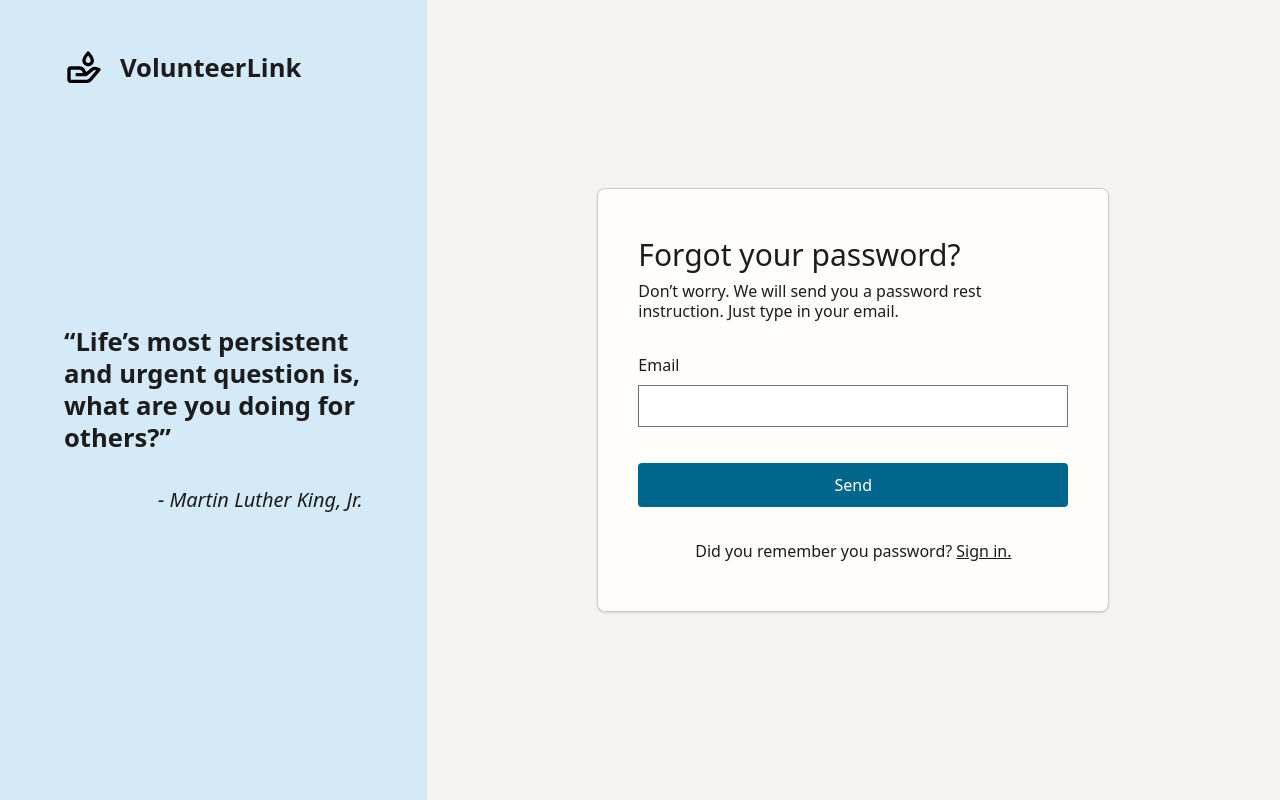
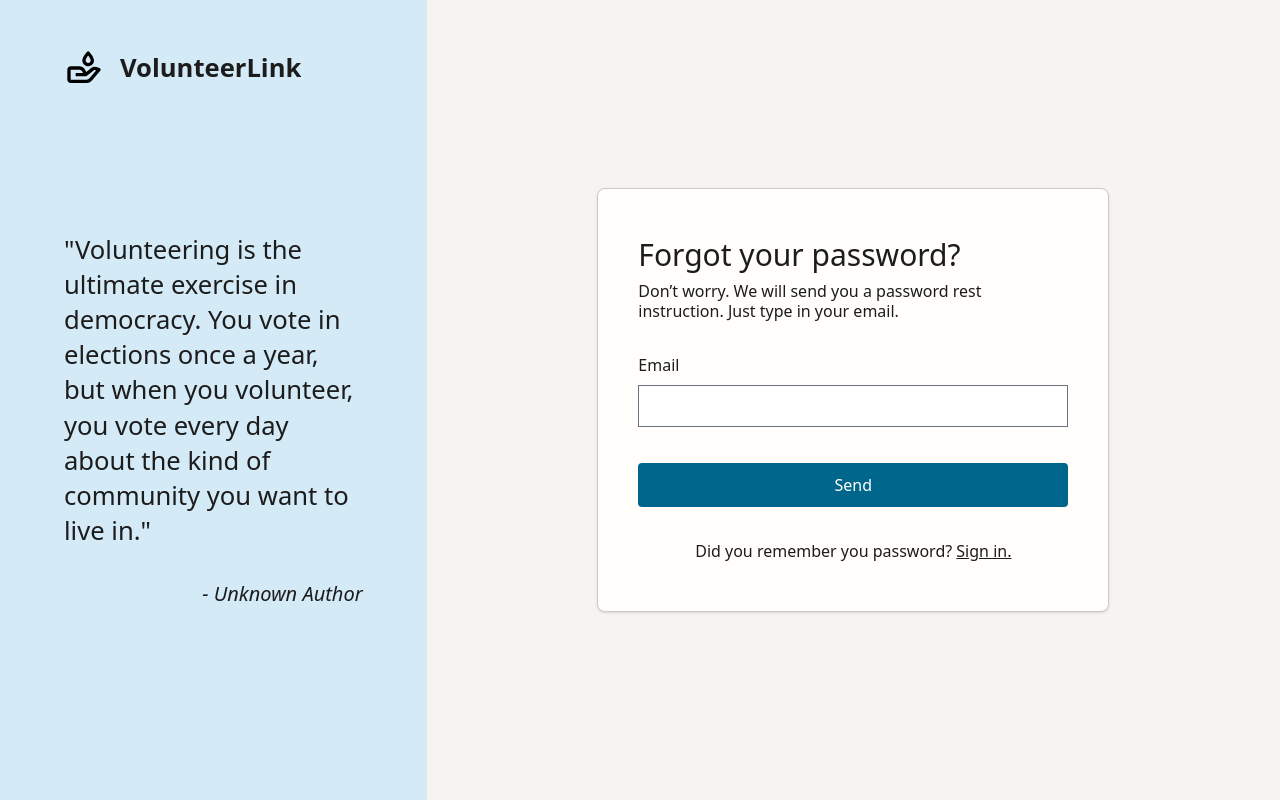
Before and after one commit to danielkeb/volunteer-link, a Next.js app in the folder client/: page /forgot-password in a window 1280 px wide. Built offline with nearby package versions, Linux system fonts and the light colour scheme.

Commit message:
Add a feature to display a random quote on every page load (auth screens)

```diff
--- a/client/app/(auth)/layout.tsx
+++ b/client/app/(auth)/layout.tsx
@@ -1,12 +1,15 @@
 import LogoIcon from "@/public/icons/logo.svg";
 import Image from "next/image";
 import Link from "next/link";
+import { quotes } from "./quotes";
 
 export default function AuthLayout({
   children,
 }: {
   children: React.ReactNode;
 }) {
+  const quote = quotes[Math.ceil((Math.random() * 100.0) % quotes.length)];
+
   return (
     <div className="flex min-h-screen w-full flex-col  justify-start bg-bg-200 text-text-100 lg:flex-row">
       {/* Left side */}
@@ -25,13 +28,10 @@ export default function AuthLayout({
         </Link>
         {/* Quote */}
         <div className="hidden flex-col gap-8 lg:flex">
-          <p className="text-pretty text-[clamp(24px,2vw,36px)] font-semibold leading-tight text-text-100">
-            “Life’s most persistent and urgent question is, what are you doing
-            for others?”
+          <p className="text-balance text-[clamp(24px,2vw,36px)] font-medium leading-snug text-text-100">
+            {`"${quote.quote}"`}
           </p>
-          <span className="self-end text-xl italic">
-            - Martin Luther King, Jr.
-          </span>
+          <span className="self-end text-xl italic">{`- ${quote.author}`}</span>
         </div>
         <div></div> {/* Placeholder */}
       </div>
--- /dev/null
+++ b/client/app/(auth)/quotes.ts
@@ -0,0 +1,168 @@
+// List of quotes to choose randomly at page load
+export const quotes = [
+  {
+    quote: "Service to others is the rent you pay for your room here on Earth.",
+    author: "Muhammad Ali",
+  },
+  {
+    quote:
+      "Volunteers don’t get paid, not because they’re worthless, but because they’re priceless.",
+    author: "Sherry Anderson",
+  },
+  {
+    quote:
+      "Remember that the happiest people are not those getting more, but those giving more.",
+    author: "H. Jackson Brown Jr.",
+  },
+  {
+    quote:
+      "The best way to find yourself is to lose yourself in the service of others.",
+    author: "Mahatma Gandhi",
+  },
+  {
+    quote:
+      "The smallest act of kindness is worth more than the grandest intention.",
+    author: "Oscar Wilde",
+  },
+  {
+    quote:
+      "As you grow older, you will discover that you have two hands — one for helping yourself, the other for helping others.",
+    author: "Audrey Hepburn",
+  },
+  {
+    quote:
+      "You may not have saved a lot of money in your life, but if you have saved a lot of heartaches for other folks, you are a pretty rich man.",
+    author: "Seth Parker",
+  },
+  {
+    quote:
+      "Life’s most persistent and urgent question is, What are you doing for others?",
+    author: "Martin Luther King, Jr.",
+  },
+  {
+    quote:
+      "If you want to touch the past, touch a rock.  If you want to touch the present, touch a flower.  If you want to touch the future, touch a life.",
+    author: "Unknown Author",
+  },
+  {
+    quote:
+      "The meaning of life is to find your gift. The purpose of life is to give it away.",
+    author: "William Shakespeare",
+  },
+  {
+    quote:
+      "The unselfish effort to bring cheer to others will be the beginning of a happier life for ourselves.",
+    author: "Helen Keller",
+  },
+  {
+    quote:
+      "Volunteers do not necessarily have the time; they just have the heart.",
+    author: "Elizabeth Andrew",
+  },
+  {
+    quote: "Act as if what you do makes a difference.  It does.",
+    author: "William James",
+  },
+  {
+    quote:
+      "We make a living by what we get, but we make a life by what we give.",
+    author: "Winston Churchill",
+  },
+  {
+    quote: "Volunteers are love in motion!",
+    author: "Unknown Author",
+  },
+  {
+    quote:
+      "The broadest, and maybe the most meaningful definition of volunteering: Doing more than you have to because you want to, in a cause you consider good.",
+    author: "Ivan Scheier",
+  },
+  {
+    quote:
+      "I am a little pencil in the hand of a writing God who is sending a love letter to the world.",
+    author: "Mother Teresa",
+  },
+  {
+    quote:
+      "While earning your daily bread, be sure you share a slice with those less fortunate.",
+    author: "Quoted in P.S. I Love You, compiled by H. Jackson Brown, Jr.",
+  },
+  {
+    quote:
+      "One can pay back the loan of gold, but one dies forever in debt to those who are kind.",
+    author: "Malayan Proverb",
+  },
+  {
+    quote:
+      "At the end of the day it’s not about what you have or even what you’ve accomplished… it’s about who you’ve lifted up, who you’ve made better. It’s about what you’ve given back.",
+    author: "Denzel Washington",
+  },
+  {
+    quote:
+      "Even if you just change one life, you’ve changed the world forever.",
+    author: "Mike Satterfield",
+  },
+  {
+    quote:
+      "I am only one, but I am one. I cannot do everything, but I can do something. And I will not let what I cannot do interfere with what I can do.",
+    author: "Edward Everett Hale",
+  },
+  {
+    quote:
+      "Volunteering is the ultimate exercise in democracy. You vote in elections once a year, but when you volunteer, you vote every day about the kind of community you want to live in.",
+    author: "Unknown Author",
+  },
+  {
+    quote:
+      "Those who bring sunshine to the lives of others cannot keep it from themselves.",
+    author: "James Matthew Barrie",
+  },
+  {
+    quote:
+      "What we have done for ourselves alone dies with us; what we have done for others and the world remains and is immortal.",
+    author: "Albert Pike",
+  },
+  {
+    quote: "It’s nice to be important, but it’s more important to be nice.",
+    author: "Unknown Author",
+  },
+  {
+    quote:
+      "The work an unknown good man has done is like a vein of water flowing hidden underground, secretly making the ground green.",
+    author: "Thomas Carlyle",
+  },
+  {
+    quote:
+      "Even if it’s a little thing, do something for those who have need of a man’s help– something for which you get no pay but the privilege of doing it. For, remember, you don’t live in a world all your own. Your brothers are here, too.",
+    author: "Albert Schweitzer",
+  },
+  {
+    quote: "Kindness, like a boomerang, always returns.",
+    author: "Unknown Author",
+  },
+  {
+    quote:
+      "Too often we underestimate the power of a touch, a smile, a kind word, a listening ear, an honest compliment, or the smallest act of caring, all of which have the potential to turn a life around.",
+    author: "Leo Buscaglia",
+  },
+  {
+    quote:
+      "The true meaning of life is to plant trees under whose shade you do not expect to sit.",
+    author: "Nelson Henderson",
+  },
+  {
+    quote:
+      "If you think you are too small to be effective, you have never been in bed with a mosquito.",
+    author: "Betty Reese",
+  },
+  {
+    quote:
+      "Wherever there is a human being, there is an opportunity for a kindness.",
+    author: "Seneca",
+  },
+  {
+    quote:
+      "Everybody can be great. Because anybody can serve. You don’t have to have a college degree to serve. You don’t have to make your subject and your verb agree to serve. You don’t have to know the second theory of thermodynamics in physics to serve. You only need a heart full of grace. A soul generated by love.",
+    author: "Martin Luther King, Jr.",
+  },
+];
```
